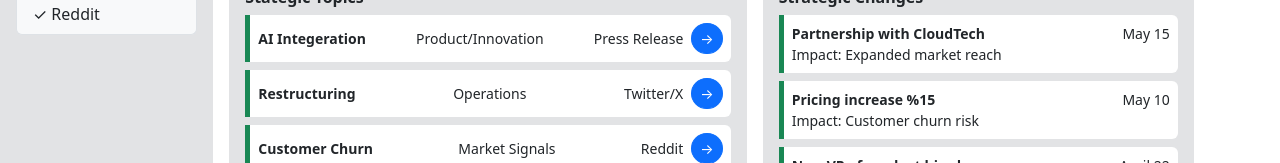
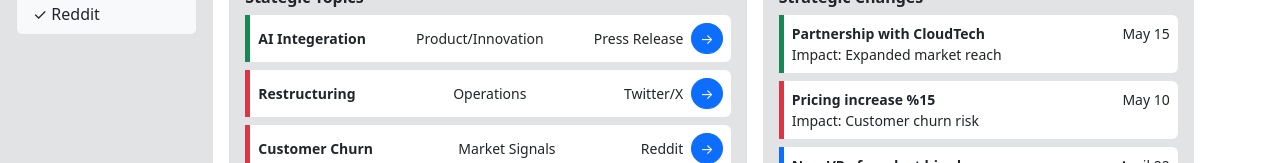
Before and after one commit to edwzeledon/insight-vault, a React (Vite) app in the folder frontend/: page /#/ in a window 1280 px wide. Shown: the part 637-800 px from the top of the page. Built offline with nearby package versions, Linux system fonts and the light colour scheme.

Commit message:
fix(ui): make border color dynamic based on type

```diff
--- a/frontend/src/Dashboard.jsx
+++ b/frontend/src/Dashboard.jsx
@@ -20,42 +20,49 @@ export default function Dashboard() {
             title: 'AI Integeration',
             category: 'Product/Innovation',
             source: 'Press Release',
-            link: '#'
+            link: '#',
+            type: 'success'
         },
         {
             title: 'Restructuring',
             category: 'Operations',
             source: 'Twitter/X',
-            link: '#'
+            link: '#',
+            type: 'danger'
         },
         {
             title: 'Customer Churn',
             category: 'Market Signals',
             source: 'Reddit',
-            link: '#'
+            link: '#',
+            type: 'danger'
         },
         {
             title: 'Restructuring',
             category: 'Operations',
             source: 'Twitter/X',
-            link: '#'
+            link: '#',
+            type: 'danger'
         },
     ])
     const [changes, setChanges] = useState([
         {
             title: 'Partnership with CloudTech',
             impact: 'Expanded market reach',
-            date: 'May 15'
+            date: 'May 15',
+            type: 'success'
         },
         {
             title: 'Pricing increase %15',
             impact: 'Customer churn risk',
-            date: 'May 10'
+            date: 'May 10',
+            type: 'danger'
         },
         {
             title: 'New VP of product hired',
             impact: 'Potential strategy shift',
-            date: 'April 22'
+            date: 'April 22',
+            type: 'primary'
         }
     ])
 
@@ -164,7 +171,7 @@ export default function Dashboard() {
                                 {
                                     topics.map((topic, index) => {
                                         return (
-                                            <div key={index} className="col-12 bg-white p-2 mb-2 border-start border-success border-5 rounded-end d-flex justify-content-between align-items-center">
+                                            <div key={index} className={`col-12 bg-white p-2 mb-2 border-start border-${topic.type} border-5 rounded-end d-flex justify-content-between align-items-center`}>
                                                 <span className="fw-bold"> {topic.title}</span>
                                                 <span> {topic.category} </span>
                                                 <span className="d-flex align-items-center">
@@ -186,7 +193,7 @@ export default function Dashboard() {
                                 {
                                     changes.map((change, index) => {
                                         return (
-                                            <div key={index} className="col-12 bg-white p-2 mb-2 border-start border-success border-5 rounded-end align-items-center">
+                                            <div key={index} className={`col-12 bg-white p-2 mb-2 border-start border-5 rounded-end align-items-center border-${change.type}`}>
                                                 <div className="d-flex justify-content-between">
                                                     <span className="fw-bold"> {change.title}</span>
                                                     <span> {change.date} </span>
```
